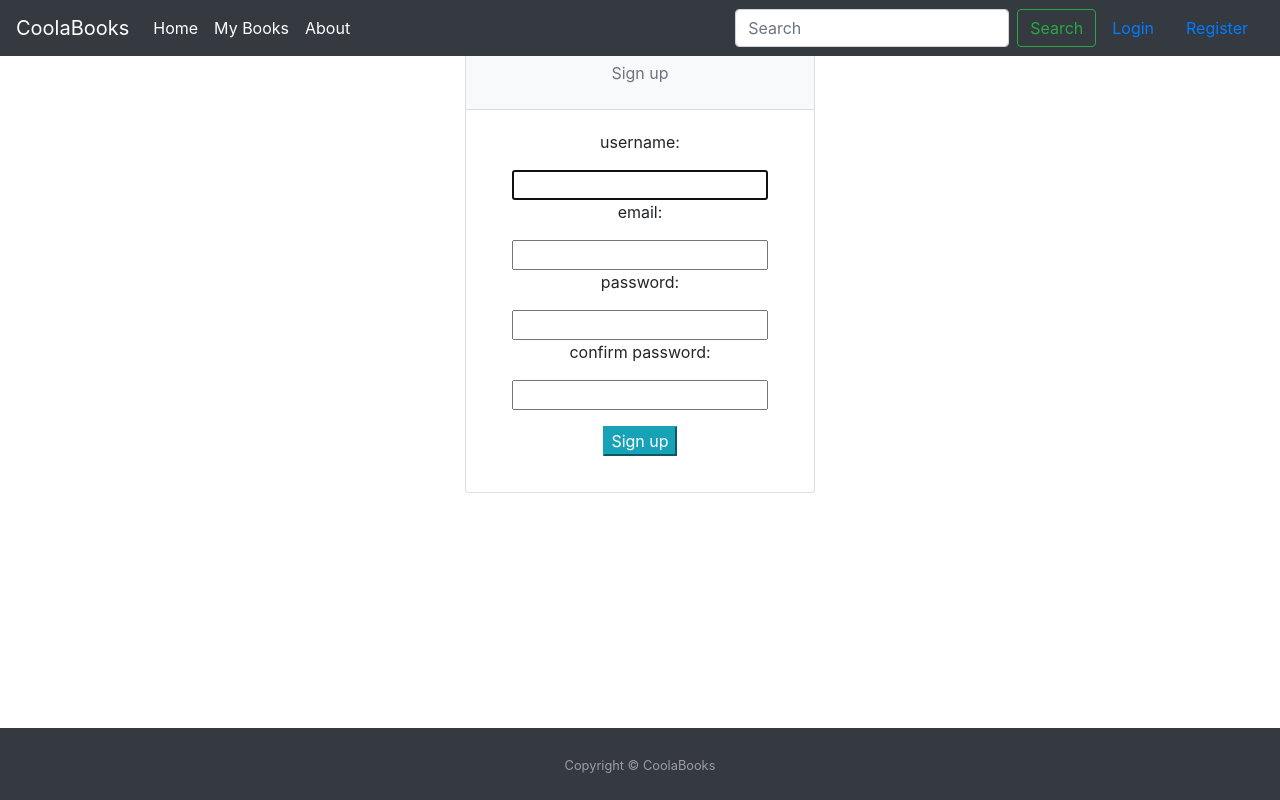
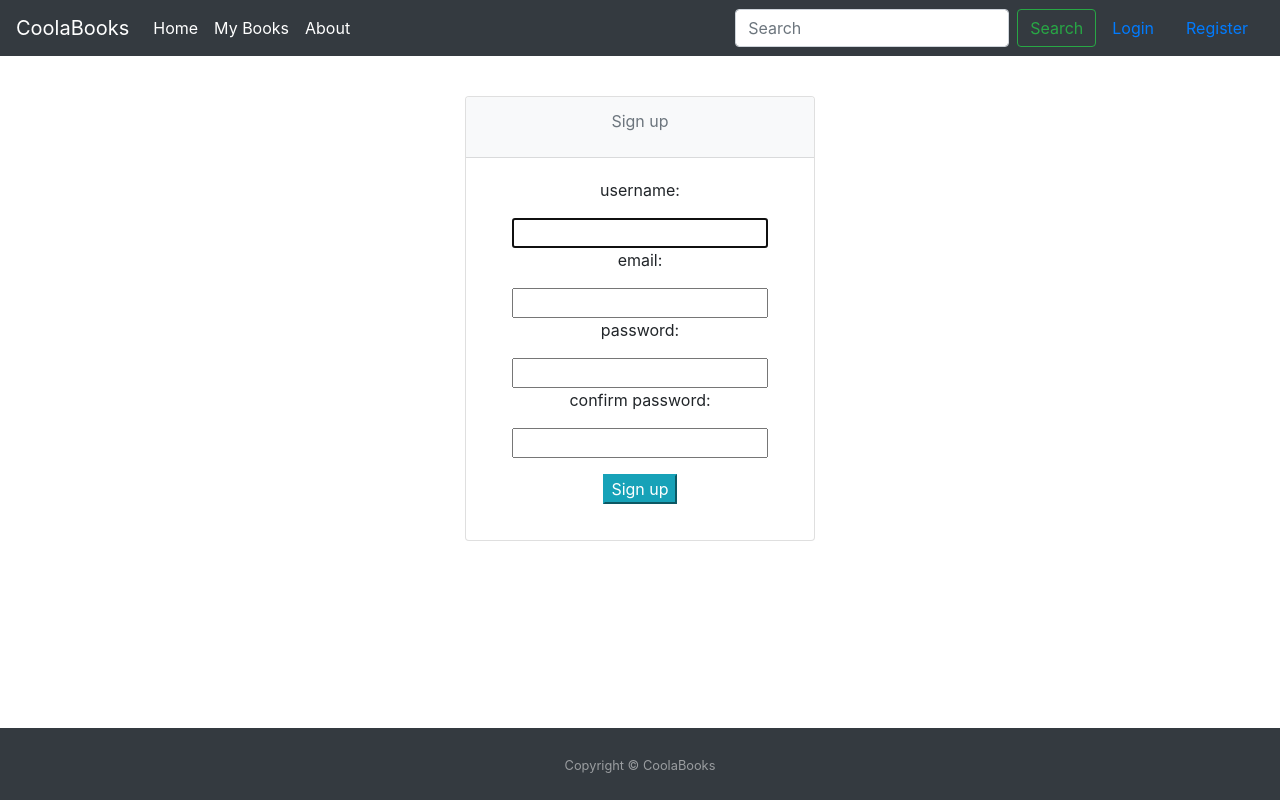
Before and after one commit to robertsoldan/coolabooks, a Django app: page /register/ in a window 1280 px wide. Run offline with Django 3.2, Linux system fonts and the light colour scheme; some libraries are stand-ins or nearby versions.

Commit message:
just fixed minor margin issue on register page

```diff
--- a/coolabooks/users/templates/users/register.html
+++ b/coolabooks/users/templates/users/register.html
@@ -2,9 +2,10 @@
 {% extends 'books/base.html' %}
 
 {% block body %}
+
 <div class="container my-5">
     <div class="row">
-        <div class="col-md-4 offset-md-4">
+        <div class="col-md-4 offset-md-4 my-5">
             <div class="card">
                 <div class="card-header text-secondary bg-light text-center">
                     <div class = "card-title">
```
